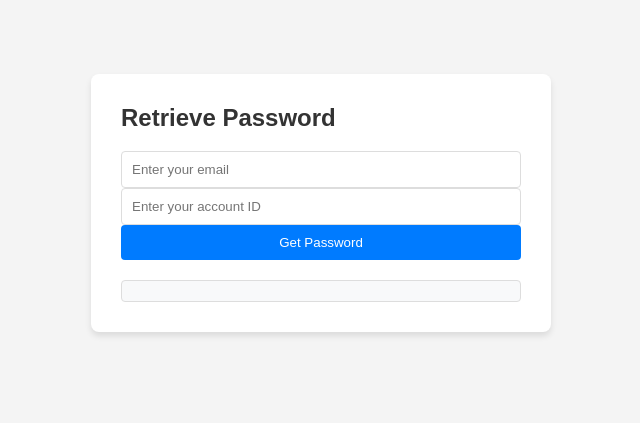
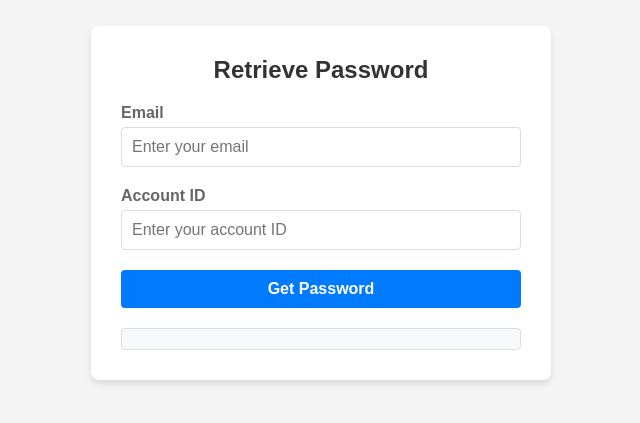
Before and after one commit to KanishkarSelva/password_distribution, a plain HTML site: page index.html in a window 1280 px wide. Shown: the part 217-640 px from the top of the page, without its empty margins (319-959 px from the left). Drawn offline with Linux system fonts and the light colour scheme.

Commit message:
Update index.html

```diff
--- a/index.html
+++ b/index.html
@@ -2,7 +2,7 @@
 <html>
 <head>
     <title>Retrieve Password</title>
- <style>
+    <style>
         body {
             font-family: Arial, sans-serif;
             background-color: #f4f4f4;
@@ -24,6 +24,8 @@
         h2 {
             margin-top: 0;
             color: #333;
+            font-size: 24px;
+            text-align: center;
         }
         .form-group {
             margin-bottom: 20px;
@@ -32,6 +34,7 @@
             display: block;
             margin-bottom: 5px;
             color: #666;
+            font-weight: bold;
         }
         input[type="email"],
         input[type="text"] {
@@ -40,6 +43,7 @@
             border: 1px solid #ddd;
             border-radius: 4px;
             box-sizing: border-box;
+            font-size: 16px;
         }
         button {
             width: 100%;
@@ -50,6 +54,8 @@
             border-radius: 4px;
             cursor: pointer;
             transition: background-color 0.3s;
+            font-size: 16px;
+            font-weight: bold;
         }
         button:hover {
             background-color: #0056b3;
@@ -72,12 +78,18 @@
 <body>
     <div class="container">
         <h2>Retrieve Password</h2>
-        <input type="text" id="email" placeholder="Enter your email">
-        <input type="text" id="accountId" placeholder="Enter your account ID">
+        <div class="form-group">
+            <label for="email">Email</label>
+            <input type="email" id="email" placeholder="Enter your email">
+        </div>
+        <div class="form-group">
+            <label for="accountId">Account ID</label>
+            <input type="text" id="accountId" placeholder="Enter your account ID">
+        </div>
         <button onclick="getPassword()">Get Password</button>
         <div id="result" class="result"></div>
     </div>
-        <script>
+    <script>
         let credentials = {};
 
         fetch('credentials.json')
@@ -95,9 +107,9 @@
 
             const resultDiv = document.getElementById('result');
             if (credential) {
-                resultDiv.innerHTML = `<p>Hey, ${credential.name}, your password is: ${credential.password}</p>`;
+                resultDiv.innerHTML = `<p class="success">Hey, ${credential.name}, your password is: ${credential.password}</p>`;
             } else {
-                resultDiv.innerHTML = `<p style="color: red;">Invalid email or account ID</p>`;
+                resultDiv.innerHTML = `<p class="error">Invalid email or account ID</p>`;
             }
         }
     </script>
```
